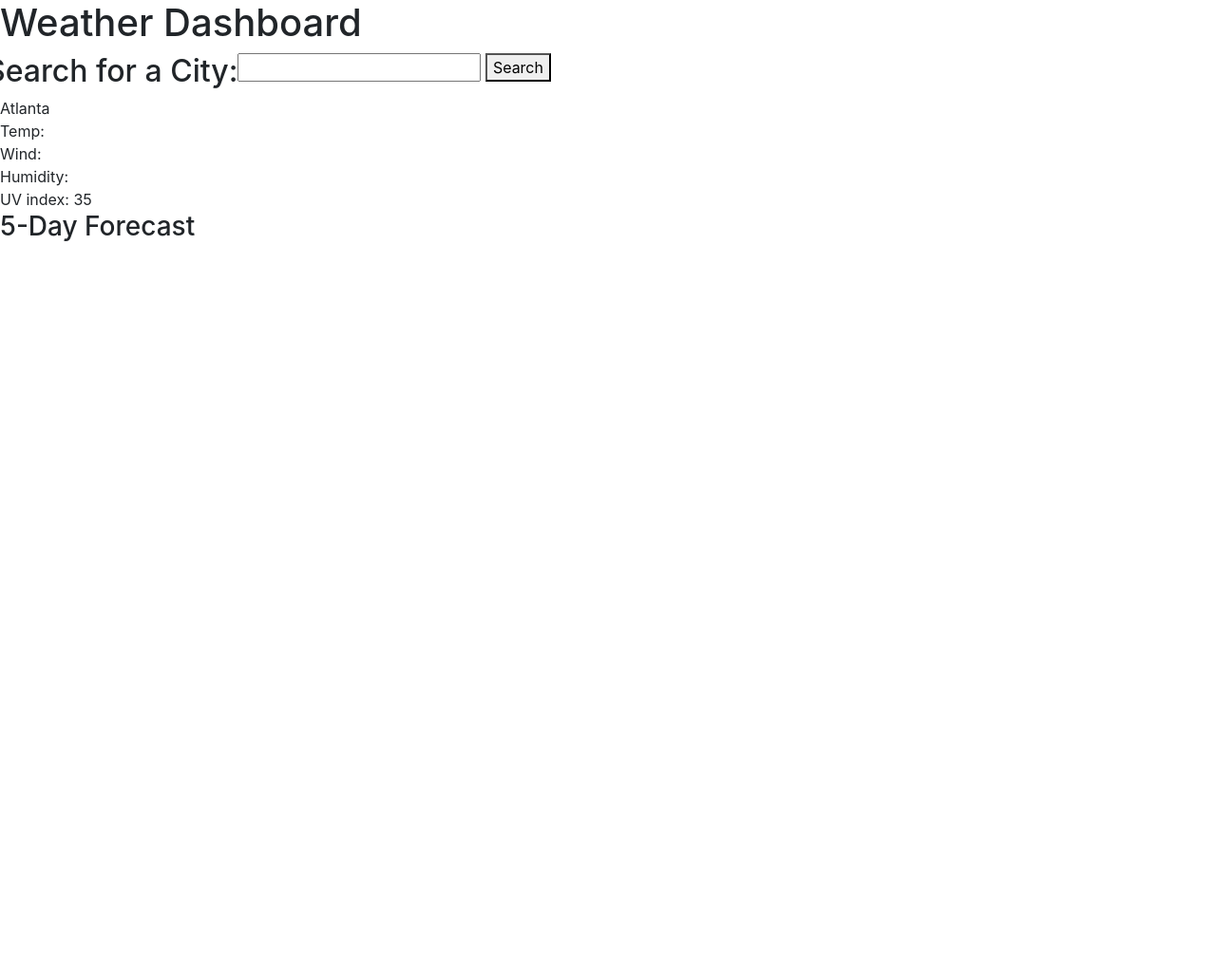
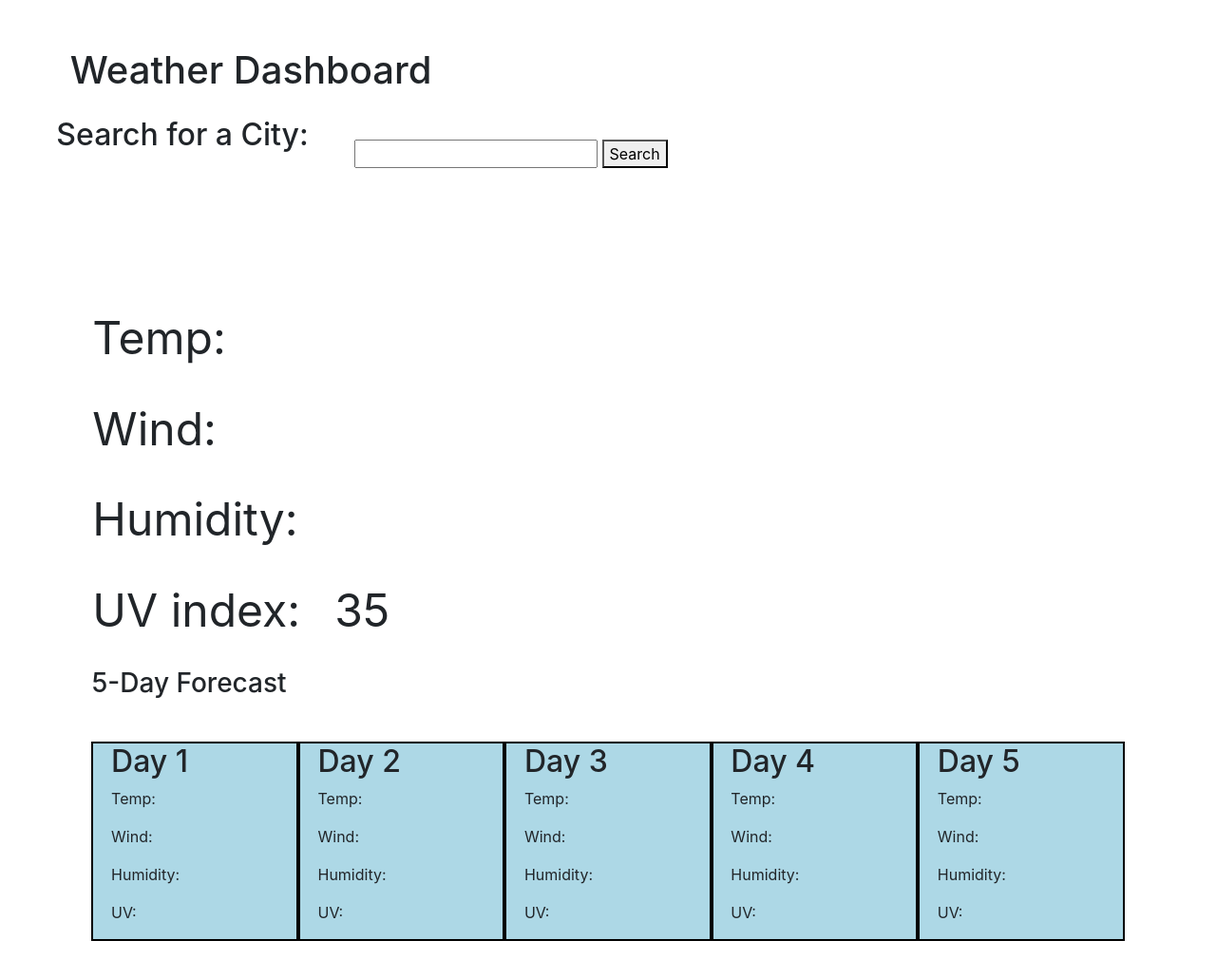
Before and after one commit to zmahrouq/Weather-Reports, a plain HTML site: page index.html in a window 1280 px wide. Shown: the whole page at 95% size. Before the commit the page ends 800 px from the top, so only its background shows below. Drawn offline with nearby package versions, Linux system fonts and the light colour scheme; no server answers.

Commit message:
lotta work 10/24

```diff
--- a/index.html
+++ b/index.html
@@ -20,7 +20,7 @@
 
     <div>
       <div class="row">
-        <h2>Search for a City:</h2>
+        <h2>Search for a City: <span id="cityName"></span></h2>
         <form id=searchCityButton>
           <input type="text" />
           <button>Search</button>
@@ -30,16 +30,55 @@
       </div>
 
       <div class="box">
-        <div id="city">Atlanta <span id="date"> </span></div>
-        <div id="temp">Temp:</div>
-        <div id="wind">Wind:</div>
-        <div id="humidity">Humidity:</div>
+        <div id="city"><span id="date"> </span></div>
+        <div id="temp">Temp:<span></span></div>
+        <div id="wind">Wind:<span></span></div>
+        <div id="humidity">Humidity:<span></span></div>
         <div>UV index: <span id="uvindex"> 35 </span></div>
       </div>
 
       <div class="forecast">
         <h3>5-Day Forecast</h3>
-        <div class="row" id="forecastBoxes"></div>
+        <div class="rowForcast" id="forecastBoxes">
+          <div class="container 5-Day">
+            <h2>Day 1</h2>
+            <p>Temp: </p>
+            <p>Wind: </p>
+            <p>Humidity: </p>
+            <p>UV: </p>
+          </div>
+          <div class="container 5-Day">
+            <h2>Day 2</h2>
+            <p>Temp: </p>
+            <p>Wind: </p>
+            <p>Humidity: </p>
+            <p>UV: </p>
+          </div>
+          <div class="container 5-Day">
+            <h2>Day 3</h2>
+            <p>Temp: </p>
+            <p>Wind: </p>
+            <p>Humidity: </p>
+            <p>UV: </p>
+          </div>
+          <div class="container 5-Day">
+            <h2>Day 4</h2>
+            <p>Temp: </p>
+            <p>Wind: </p>
+            <p>Humidity: </p>
+            <p>UV: </p>
+          </div>
+          <div class="container 5-Day">
+            <h2>Day 5</h2>
+            <p>Temp: </p>
+            <p>Wind: </p>
+            <p>Humidity: </p>
+            <p>UV: </p>
+          </div>
+
+
+
+        </div>
       </div>
     </div>
 
--- a/script.js
+++ b/script.js
@@ -18,10 +18,32 @@ function searchCity(city){
 fetch(`https://api.openweathermap.org/data/2.5/weather?q=${city}&appid=${apiKey}`)
     .then(response => response.json())
     .then(data => {
-        console.dir(data)
+        // console.dir(data);
+        // console.log();
+        dateEl.text("City: " + data.name);
+        tempEl.children()[0].innerText = data.main.temp;
+        windEl.children()[0].innerText = data.wind.speed;
+        humidityEl.children()[0].innerText = data.main.humidity;
+
         fetch(`https://api.openweathermap.org/data/2.5/onecall?lat=${data.coord.lat}&lon=${data.coord.lon}&exclude=minutely,daily,hourly,alerts&appid=${apiKey}`)
             .then(responseOne => responseOne.json())
-            .then(dataOne => console.dir(dataOne))
+            .then(dataOne => {
+
+                // console.dir(dataOne);
+                // console.dir(dataOne.main);
+                // console.log(tempEl, windEl, cityEl, humidityEl)
+                // tempEl.children("span").text() = dataOne.main.temp;
+                // cityEl.children("span").text() = dataOne.main.city;
+                // humidityEl.children("span").text() = dataOne.main.humidity;
+                // windEl.children("span").text() = dataOne.main.temp;
+                //tempEl[0].innerText=dataOne.main.temp
+                //cityEl[0].innerText=dataOne.main.city
+
+
+
+
+
+            })
     })
 
 fetch(`https://api.openweathermap.org/data/2.5/weather?q=${city}&appid=${apiKey}`)
@@ -30,11 +52,42 @@ fetch(`https://api.openweathermap.org/data/2.5/weather?q=${city}&appid=${apiKey}
         console.dir(data)
         fetch(`https://api.openweathermap.org/data/2.5/onecall?lat=${data.coord.lat}&lon=${data.coord.lon}&exclude=minutely,current, hourly,alerts&appid=${apiKey}`)
             .then(responseOne => responseOne.json())
-            .then(dataOne => console.dir(dataOne))
+            .then(dataOne => {
+                console.dir(dataOne.daily[0]);
+                console.dir(dataOne.daily[1]);
+                console.dir(dataOne.daily[2]);
+                console.dir(dataOne.daily[3]);
+                console.dir(dataOne.daily[4]);
+                console.log(dataOne);
+
+                for(let k = 0; k<4; k++){
+                    let fiveDay = document.querySelectorAll('.container') ;
+                    let temp;
+                    let wind;
+                    let humidity;
+                    let uv;
+
+                    temp = dataOne.daily[k].temp.day;
+                    wind = dataOne.daily[k].wind_speed;
+                    humidity = dataOne.daily[k].humidity;
+                    uv = dataOne.daily[k].uvi;
+
+                    fiveDay.forEach(element =>{
+                        console.log(element.children);
+                        element.children[1].innerText = temp;
+                        element.children[2].innerText = wind;
+                        element.children[3].innerText = humidity;
+                        element.children[4].innerText = uv;
+                    })
+
+                }
+
+
+            })
     })
 }
 
-searchCityButtonEl.on("submit",function(event) {
+searchCityButtonEl.on( "submit",function(event) {
     event.preventDefault()
     console.dir(event)
     searchCity(event.target[0].value)})
--- a/style.css
+++ b/style.css
@@ -0,0 +1,20 @@
+
+*{
+    margin: 2%;
+}
+
+.rowForcast{
+    display:flex;
+    flex-direction: row;
+}
+
+.box{
+    width: 100%;
+    font-size: 3em;
+}
+
+.container{
+    width: auto;
+    border: 2px solid black;
+    background-color: lightblue;
+}
```
